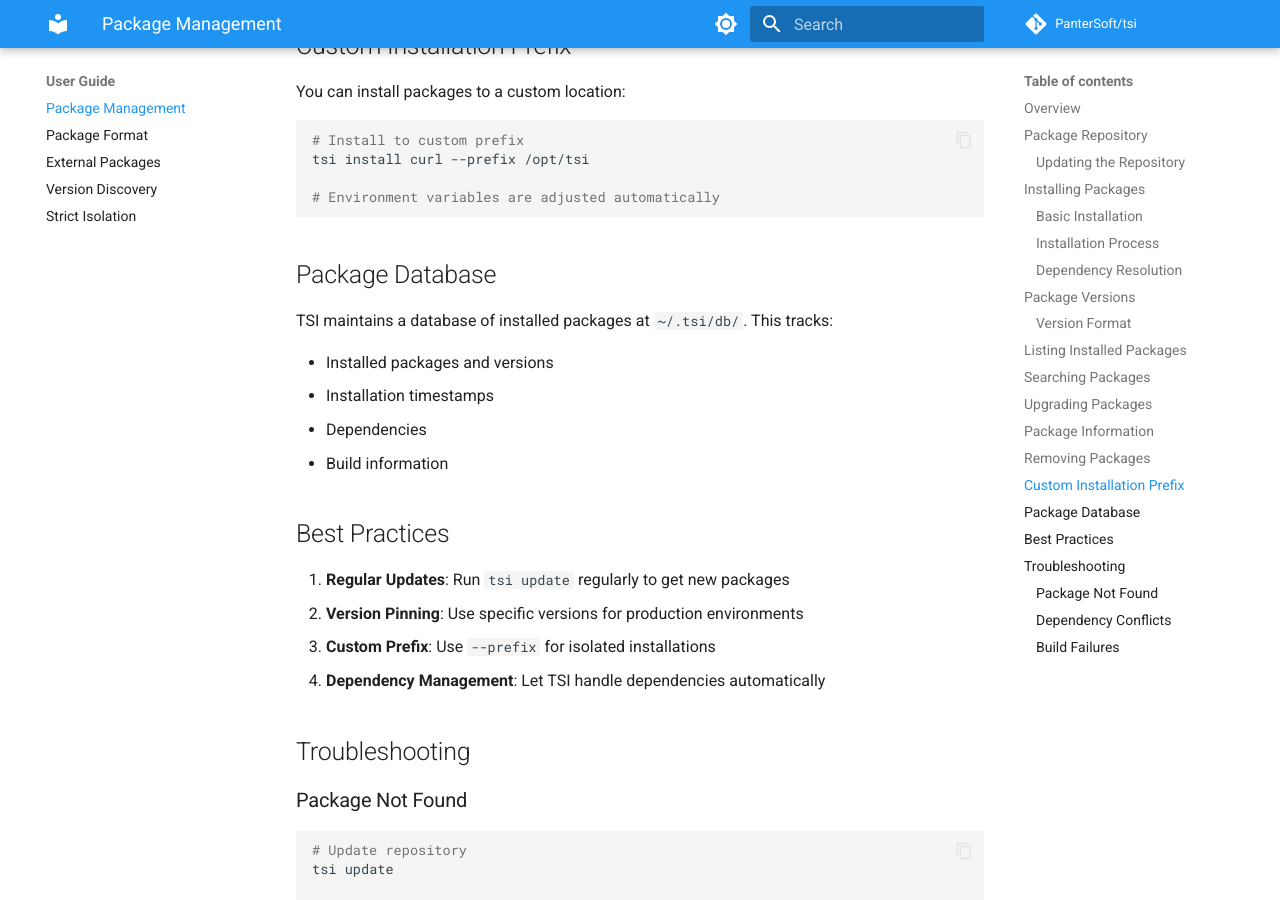
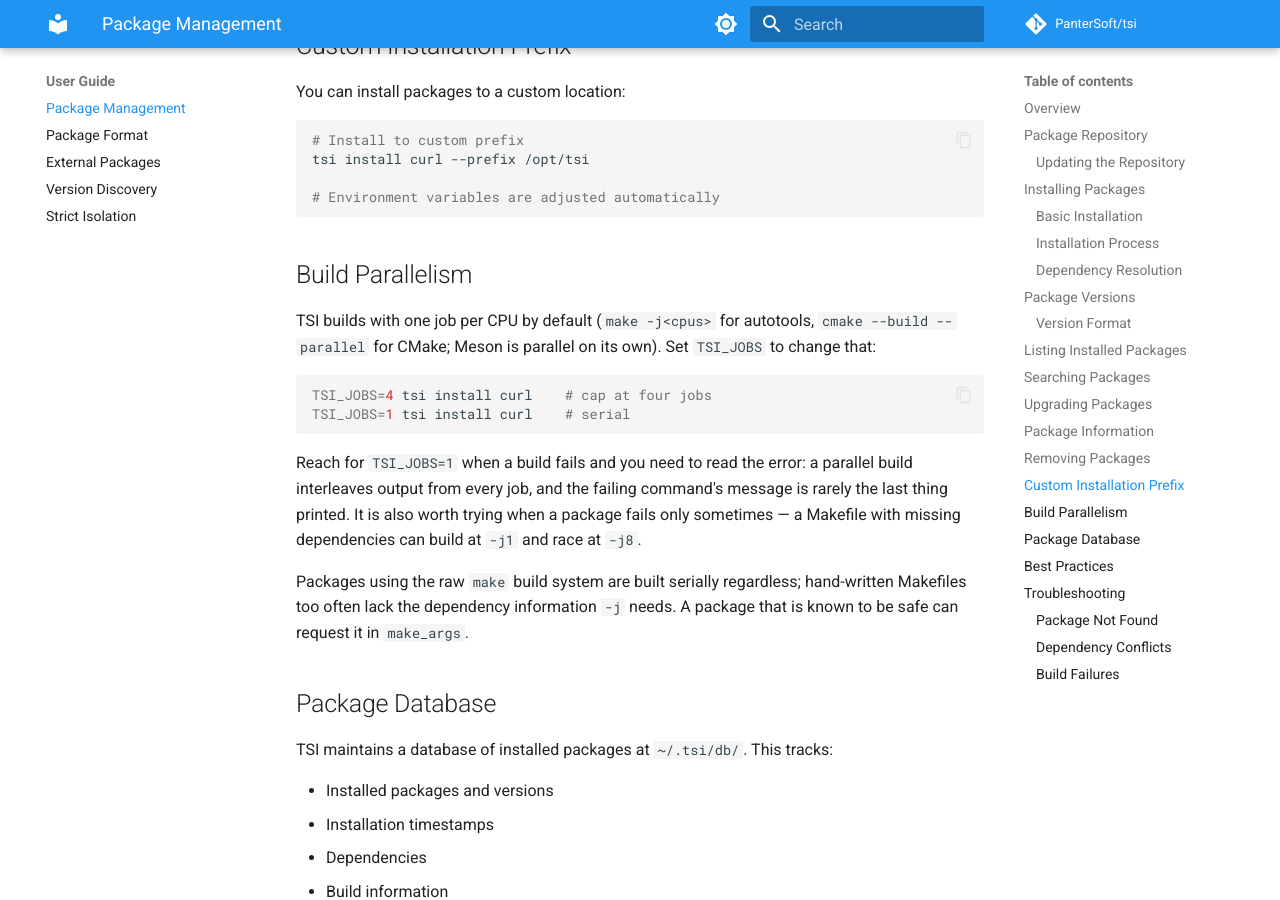
Before and after one commit to PanterSoft/TheSourceInstaller, an MkDocs documentation site: the page built from docs/user-guide/package-management.md, in a window 1280 px wide and 900 px high, scrolled down 3178 px. Built offline with MkDocs 1.6.1 and Material for MkDocs 9.7.7, drawn with Linux system fonts in a browser that asks for light colours; comment, search, counter and statistics services are not loaded; the version menu is left out.

Commit message:
Document TSI_JOBS and the parallelism defaults

````diff
--- a/docs/user-guide/package-management.md
+++ b/docs/user-guide/package-management.md
@@ -143,6 +143,27 @@ tsi install curl --prefix /opt/tsi
 # Environment variables are adjusted automatically
 ```
 
+## Build Parallelism
+
+TSI builds with one job per CPU by default (`make -j<cpus>` for autotools,
+`cmake --build --parallel` for CMake; Meson is parallel on its own). Set
+`TSI_JOBS` to change that:
+
+```bash
+TSI_JOBS=4 tsi install curl    # cap at four jobs
+TSI_JOBS=1 tsi install curl    # serial
+```
+
+Reach for `TSI_JOBS=1` when a build fails and you need to read the error: a
+parallel build interleaves output from every job, and the failing command's
+message is rarely the last thing printed. It is also worth trying when a package
+fails only sometimes — a Makefile with missing dependencies can build at `-j1`
+and race at `-j8`.
+
+Packages using the raw `make` build system are built serially regardless;
+hand-written Makefiles too often lack the dependency information `-j` needs. A
+package that is known to be safe can request it in `make_args`.
+
 ## Package Database
 
 TSI maintains a database of installed packages at `~/.tsi/db/`. This tracks:
````
